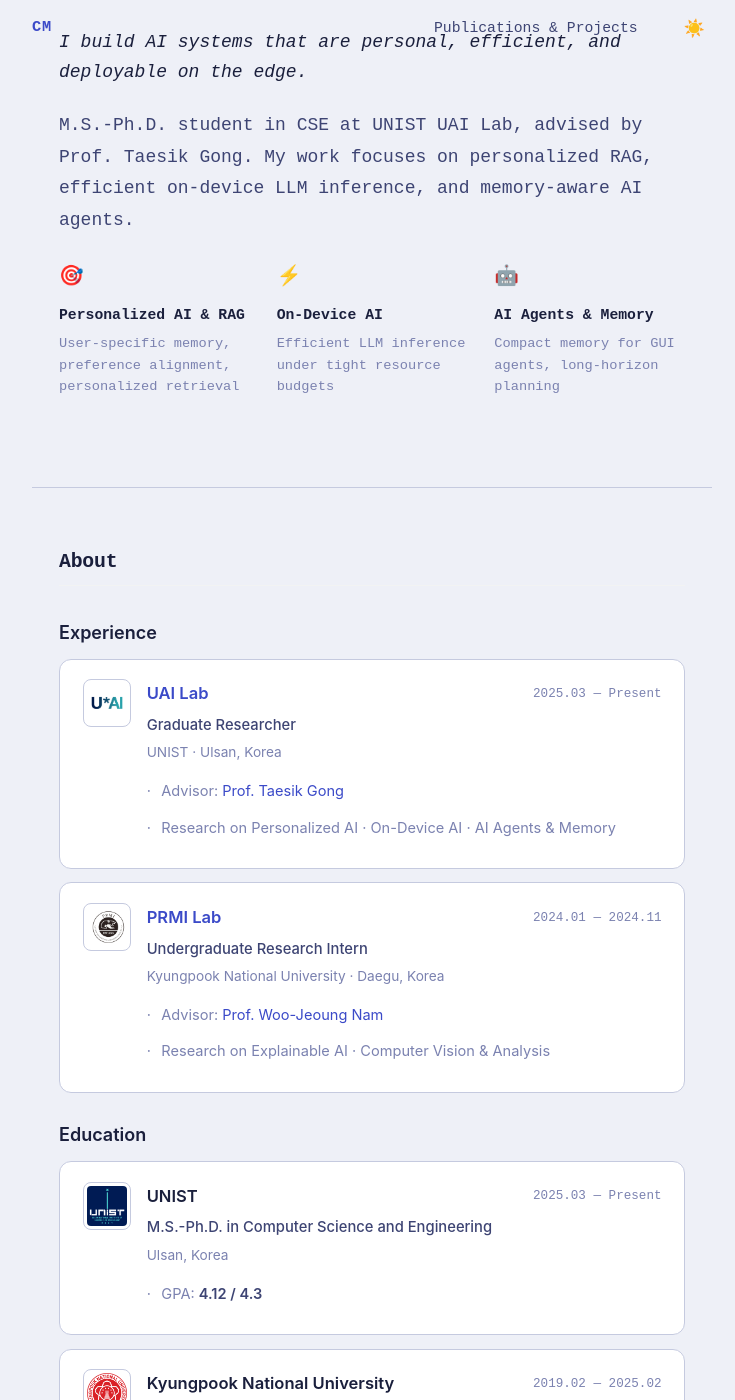
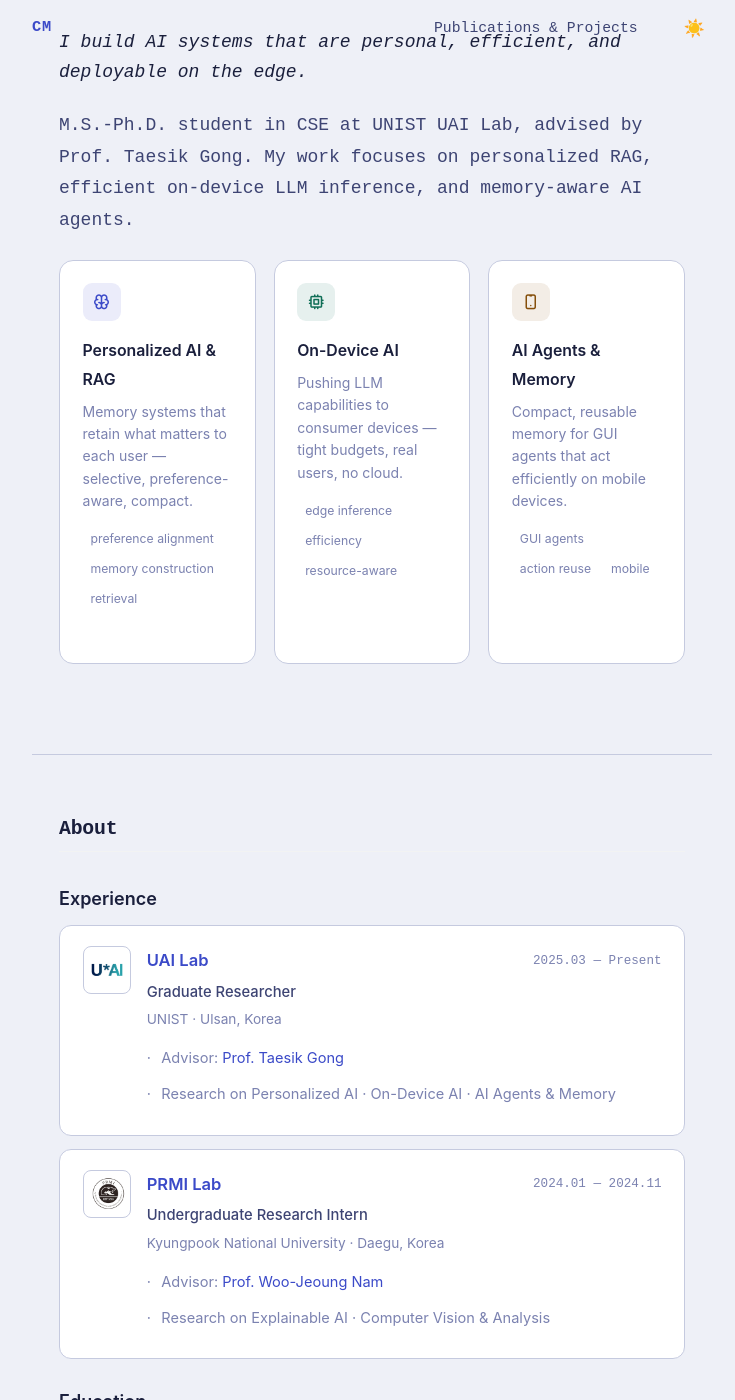
Before and after one commit to CkdalsKong/CkdalsKong.github.io, a Jekyll site: the page built from _pages/about.md, in a window 1280 px wide and 1400 px high, scrolled down 1110 px. Shown: the whole window, without its empty margins (268-1003 px from the left). Built offline with Jekyll 4.4.1, drawn with Linux system fonts in a browser that asks for light colours; a script bundle is joined from its source files by our own code; library files that are not in the unit come from our copies.

Commit message:
Redesign research pillars with Tabler icons, chips, hover effects
Co-Authored-By: Claude Sonnet 4.6 <noreply@anthropic.com>

```diff
--- a/_includes/head/custom.html
+++ b/_includes/head/custom.html
@@ -25,4 +25,6 @@
 <link rel="icon" href="/images/favicon.ico"/>
 <meta name="theme-color" content="#ffffff"/>
 
+<link rel="stylesheet" href="https://cdn.jsdelivr.net/npm/@tabler/icons-webfont@latest/tabler-icons.min.css"/>
+
 <!-- end custom head snippets -->
--- a/_pages/about.md
+++ b/_pages/about.md
@@ -64,19 +64,39 @@ redirect_from:
   </p>
   <div class="research-pillars">
     <div class="research-pillar">
-      <div class="pillar-icon">🎯</div>
+      <div class="pillar-icon-wrap pillar-icon-wrap--purple"><i class="ti ti-brain" aria-hidden="true"></i></div>
       <div class="pillar-title">Personalized AI &amp; RAG</div>
-      <div class="pillar-desc">User-specific memory, preference alignment, personalized retrieval</div>
+      <div class="pillar-desc">Memory systems that retain what matters to each user — selective, preference-aware, compact.</div>
+      <div class="pillar-chips">
+        <span class="pillar-chip">preference alignment</span>
+        <span class="pillar-chip">memory construction</span>
+        <span class="pillar-chip">retrieval</span>
+      </div>
+      <div class="pillar-paper"><i class="ti ti-file-text"></i> EPIC · ICML 2026</div>
+      <div class="pillar-bar"></div>
     </div>
     <div class="research-pillar">
-      <div class="pillar-icon">⚡</div>
+      <div class="pillar-icon-wrap pillar-icon-wrap--teal"><i class="ti ti-cpu" aria-hidden="true"></i></div>
       <div class="pillar-title">On-Device AI</div>
-      <div class="pillar-desc">Efficient LLM inference under tight resource budgets</div>
+      <div class="pillar-desc">Pushing LLM capabilities to consumer devices — tight budgets, real users, no cloud.</div>
+      <div class="pillar-chips">
+        <span class="pillar-chip">edge inference</span>
+        <span class="pillar-chip">efficiency</span>
+        <span class="pillar-chip">resource-aware</span>
+      </div>
+      <div class="pillar-bar"></div>
     </div>
     <div class="research-pillar">
-      <div class="pillar-icon">🤖</div>
+      <div class="pillar-icon-wrap pillar-icon-wrap--amber"><i class="ti ti-device-mobile" aria-hidden="true"></i></div>
       <div class="pillar-title">AI Agents &amp; Memory</div>
-      <div class="pillar-desc">Compact memory for GUI agents, long-horizon planning</div>
+      <div class="pillar-desc">Compact, reusable memory for GUI agents that act efficiently on mobile devices.</div>
+      <div class="pillar-chips">
+        <span class="pillar-chip">GUI agents</span>
+        <span class="pillar-chip">action reuse</span>
+        <span class="pillar-chip">mobile</span>
+      </div>
+      <div class="pillar-paper"><i class="ti ti-file-text"></i> ΔAgent · in preparation</div>
+      <div class="pillar-bar"></div>
     </div>
   </div>
 </section>
--- a/assets/css/main.scss
+++ b/assets/css/main.scss
@@ -445,14 +445,53 @@ a:hover { text-decoration: underline; }
 .research-pillars {
   display: grid;
   grid-template-columns: repeat(3, 1fr);
-  gap: 1.5rem;
+  gap: 1rem;
   margin-bottom: 1.5rem;
 }
 
 .research-pillar {
-  .pillar-icon { font-size: 1.1rem; margin-bottom: 0.4rem; }
-  .pillar-title { font-size: 0.82rem; font-weight: 600; color: var(--fg); margin-bottom: 0.25rem; }
-  .pillar-desc  { font-size: 0.76rem; color: var(--fg-3); line-height: 1.55; }
+  background: var(--card-bg, #fff);
+  border: 1px solid var(--line);
+  border-radius: 14px;
+  padding: 1.25rem 1.25rem 1rem;
+  position: relative;
+  overflow: hidden;
+  transition: border-color 0.2s;
+
+  &:hover { border-color: var(--accent); }
+  &:hover .pillar-bar { width: 100%; }
+  &:hover .pillar-paper { opacity: 1; }
+  &:hover .pillar-icon-wrap i { color: inherit; }
+
+  .pillar-icon-wrap {
+    width: 38px; height: 38px;
+    border-radius: 9px;
+    display: flex; align-items: center; justify-content: center;
+    margin-bottom: 0.9rem;
+    i { font-size: 18px; transition: color 0.2s; }
+    &--purple { background: rgba(59,74,200,0.1); i { color: var(--accent); } }
+    &--teal    { background: rgba(15,110,86,0.1);  i { color: #0f6e56; } }
+    &--amber   { background: rgba(133,79,11,0.1);  i { color: #854f0b; } }
+  }
+
+  .pillar-title { font-family: var(--font-sans); font-size: 0.88rem; font-weight: 600; color: var(--fg); margin-bottom: 0.35rem; }
+  .pillar-desc  { font-family: var(--font-sans); font-size: 0.78rem; color: var(--fg-3); line-height: 1.6; margin-bottom: 0.75rem; }
+
+  .pillar-chips { display: flex; flex-wrap: wrap; gap: 4px; margin-bottom: 0.5rem; }
+  .pillar-chip  { font-family: var(--font-sans); font-size: 0.68rem; color: var(--fg-3); background: var(--accent-light); border-radius: 99px; padding: 2px 8px; }
+
+  .pillar-paper {
+    font-family: var(--font-sans); font-size: 0.72rem; color: var(--accent);
+    opacity: 0; transition: opacity 0.2s;
+    i { font-size: 0.72rem; vertical-align: -1px; margin-right: 3px; }
+  }
+
+  .pillar-bar {
+    position: absolute; bottom: 0; left: 0;
+    height: 2px; width: 0%;
+    background: var(--accent);
+    transition: width 0.35s ease;
+  }
 }
 
 .research-tags {
@@ -1021,6 +1060,8 @@ html.light-mode .research-statement { color: $L-fg !important; }
 html.light-mode .research-bio       { color: $L-fg2 !important; }
 html.light-mode .pillar-title       { color: $L-fg !important; }
 html.light-mode .pillar-desc        { color: $L-fg3 !important; }
+html.light-mode .pillar-chip        { color: $L-fg3 !important; }
+html.light-mode .research-pillar    { background: #fff !important; border-color: $L-line !important; }
 
 html.light-mode .research-tag {
   border-color: $L-line !important;
```
